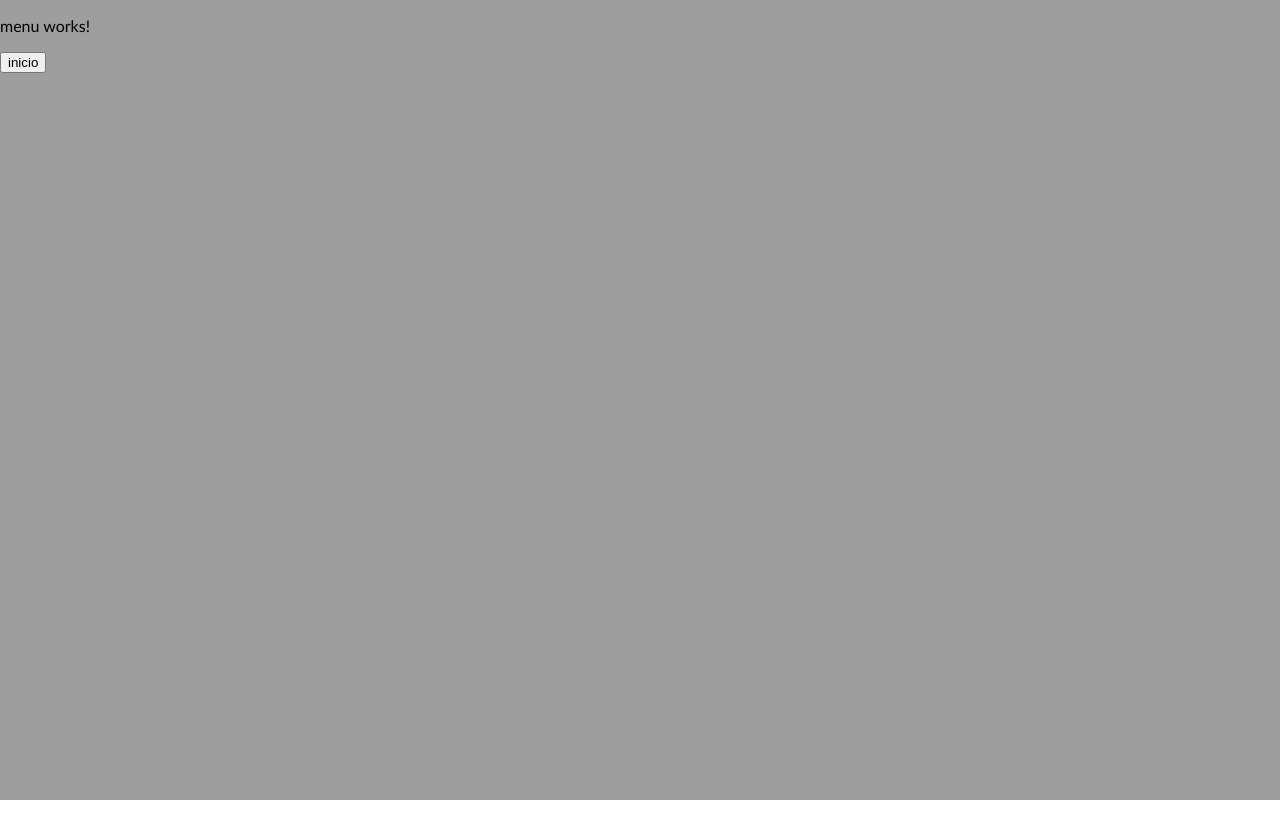
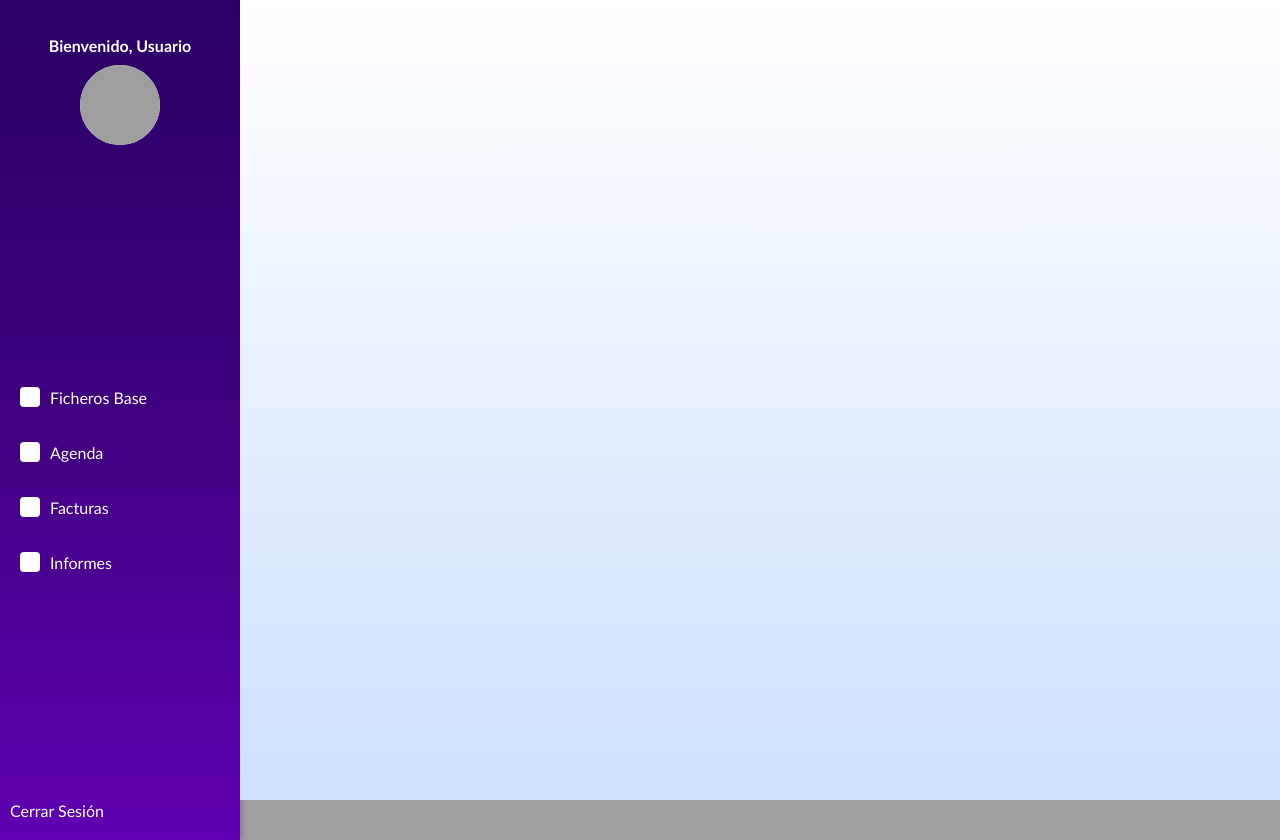
Before and after one commit to pacobarrionuevo/TFG_PacoSalguero, an Angular app in the folder TFG_Front/: page /menu in a window 1280 px wide. Before the commit the page ends 800 px from the top, so only its background shows below. Built offline with nearby package versions, Linux system fonts and the light colour scheme; grey boxes are pictures that could not be loaded.

Commit message:
barra lateral menú_comienzo

```diff
--- a/TFG_Front/src/app/pages/menu/menu.component.css
+++ b/TFG_Front/src/app/pages/menu/menu.component.css
@@ -0,0 +1,95 @@
+/* Fondo del sidebar */
+.sidebar {
+    width: 220px;
+    background: linear-gradient(to bottom, #2a0066, #400080, #5f00b2);
+    color: white;
+    height: 100vh;
+    display: flex;
+    flex-direction: column;
+    justify-content: space-between;
+    padding: 20px 10px;
+    box-shadow: 2px 0 5px rgba(0, 0, 0, 0.2);
+}
+
+/* Sección del usuario */
+.usuario {
+    text-align: center;
+    margin-bottom: 30px;
+}
+
+.usuario p {
+    margin-bottom: 10px;
+    font-weight: bold;
+}
+
+.foto-usuario {
+    width: 80px;
+    height: 80px;
+    border-radius: 50%;
+    object-fit: cover;
+    background-color: white;
+}
+
+/* Navegación de secciones */
+.navegacion {
+    display: flex;
+    flex-direction: column;
+    gap: 15px;
+}
+
+.navegacion a {
+    display: flex;
+    align-items: center;
+    gap: 10px;
+    text-decoration: none;
+    color: white;
+    padding: 10px;
+    border-radius: 8px;
+    transition: background 0.3s ease;
+}
+
+.navegacion a:hover,
+.navegacion a.activo {
+    background-color: #4d0099;
+}
+
+/* Iconos ficticios por ahora */
+.icono {
+    width: 20px;
+    height: 20px;
+    background-color: white;
+    border-radius: 4px;
+}
+
+/* Cerrar sesión */
+.cerrar-sesion {
+    margin-top: 20px;
+}
+
+.cerrar-sesion a {
+    display: flex;
+    align-items: center;
+    gap: 10px;
+    text-decoration: none;
+    color: white;
+    padding: 10px;
+    border-radius: 8px;
+    background-color: #800000;
+    transition: background 0.3s ease;
+}
+
+.cerrar-sesion a:hover {
+    background-color: #990000;
+}
+
+.layout {
+    display: flex;
+    height: 100vh;
+}
+
+.contenido {
+    flex-grow: 1;
+    background: linear-gradient(to bottom, #ffffff, #cce0ff);
+    padding: 20px;
+    overflow-y: auto;
+}
--- a/TFG_Front/src/app/pages/menu/menu.component.html
+++ b/TFG_Front/src/app/pages/menu/menu.component.html
@@ -1,2 +1,34 @@
-<p>menu works!</p>
-<button [routerLink]="'/'">inicio</button>
+<!-- menu.component.html -->
+<div class="layout">
+    <div class="sidebar">
+        <div class="usuario">
+            <p>Bienvenido, Usuario</p>
+            <img src="assets/user_placeholder.png" alt="Foto Usuario" class="foto-usuario">
+        </div>
+
+        <nav class="navegacion">
+            <a routerLink="/ficheros" routerLinkActive="activo">
+                <i class="icono icon-ficheros"></i> Ficheros Base
+            </a>
+            <a routerLink="/agenda" routerLinkActive="activo">
+                <i class="icono icon-agenda"></i> Agenda
+            </a>
+            <a routerLink="/facturas" routerLinkActive="activo">
+                <i class="icono icon-facturas"></i> Facturas
+            </a>
+            <a routerLink="/informes" routerLinkActive="activo">
+                <i class="icono icon-informes"></i> Informes
+            </a>
+        </nav>
+
+        <div class="cerrar-sesion">
+            <!-- <a (click)="logout()"> -->
+                <i class="icono icon-cerrar"></i> Cerrar Sesión
+            <!-- </a> -->
+        </div>
+    </div>
+
+    <div class="contenido">
+        <router-outlet></router-outlet>
+    </div>
+</div>
```
